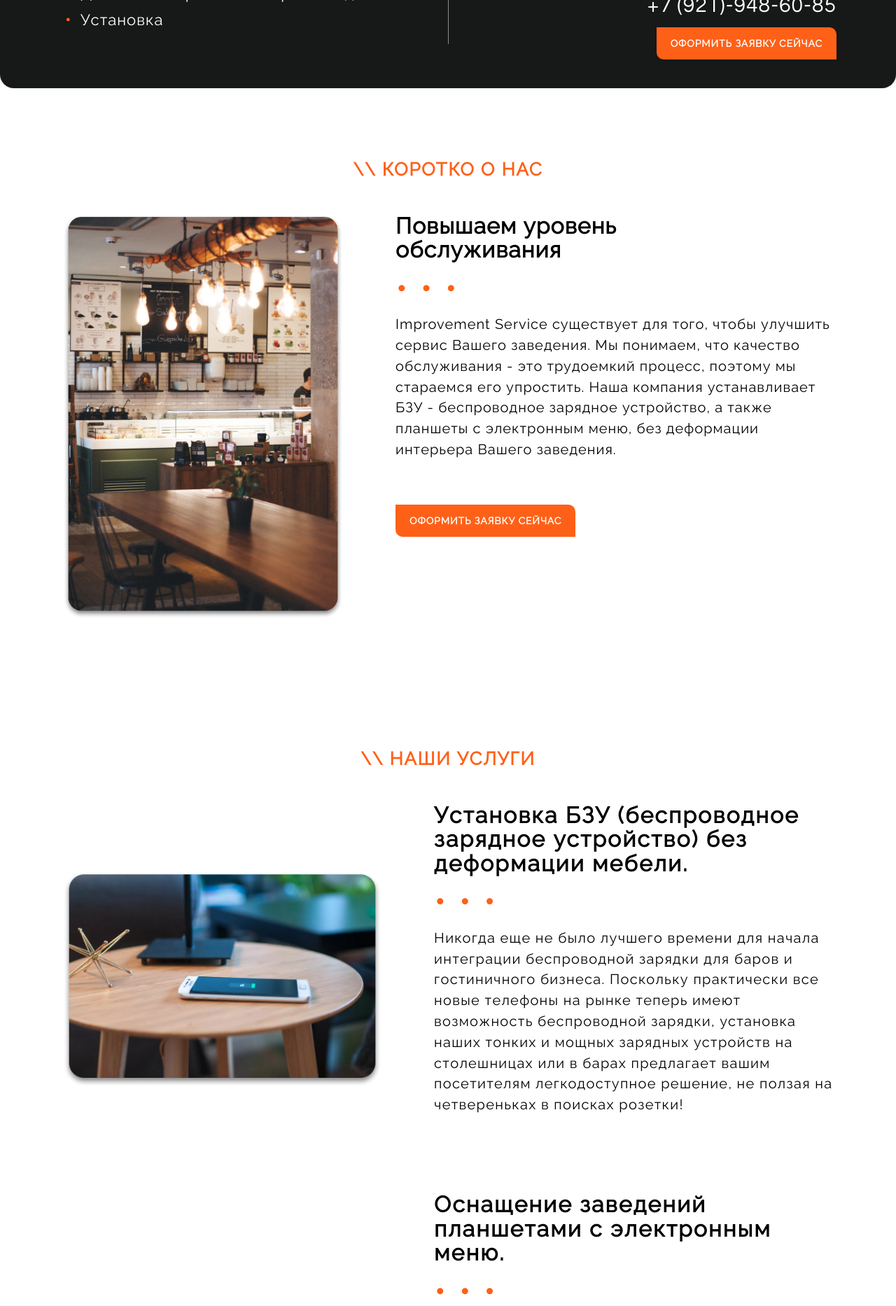
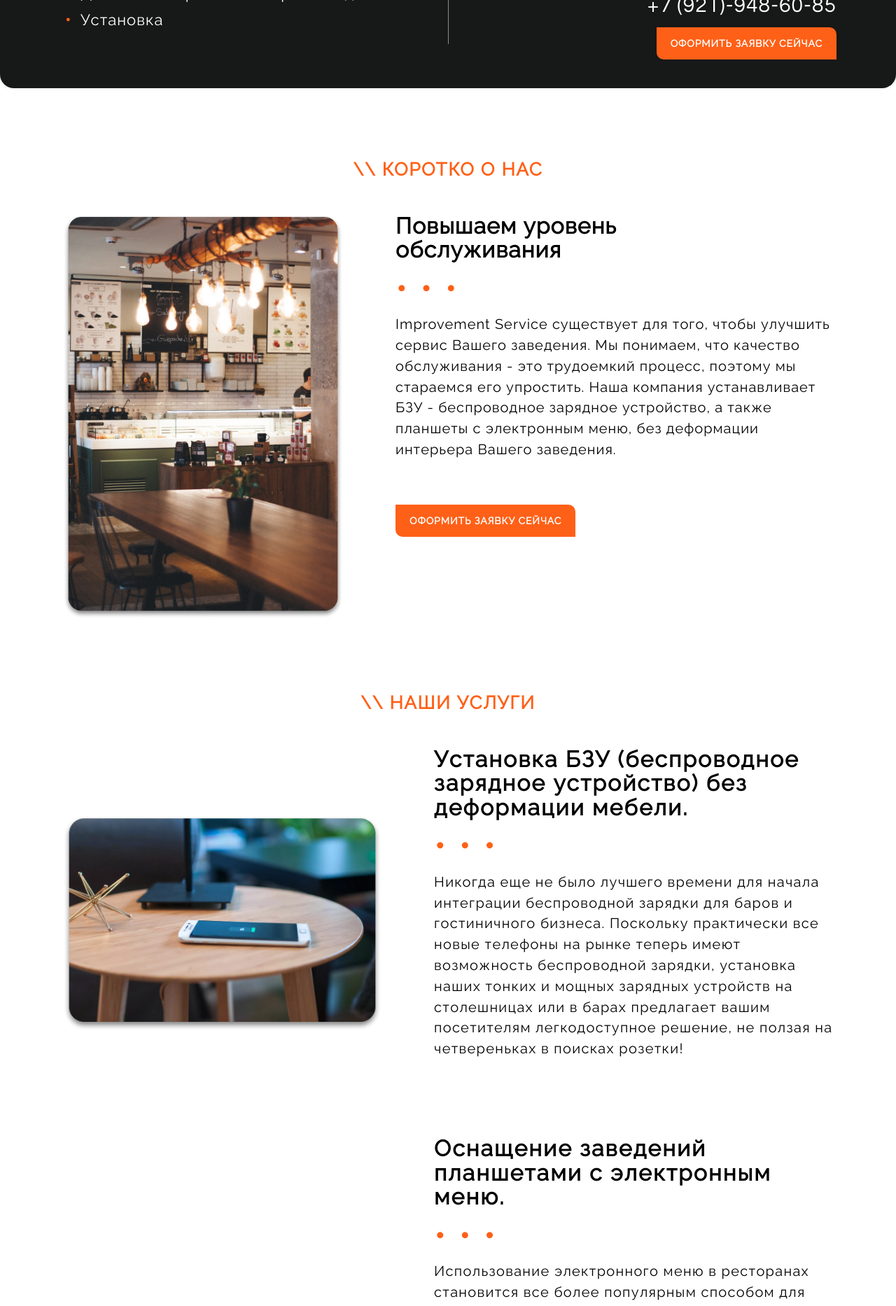
Before and after one commit to ultralukan/test, a Next.js app: page / in a window 1280 px wide. Shown: the part 800-2666 px from the top of the page at 70% size. Built offline with nearby package versions, Linux system fonts and the light colour scheme; a web font is replaced by a local one.

Commit message:
update 10

```diff
--- a/src/components/About/styles.module.scss
+++ b/src/components/About/styles.module.scss
@@ -41,12 +41,12 @@
     letter-spacing: 0.065em;
     margin-bottom: 50px;
   }
-  padding: 60px 40px;
+  padding: 60px 40px 0;
   @include for-desktop-up {
-    padding: 80px 90px;
+    padding: 80px 90px 0;
   }
   @include for-big-desktop-up {
-    padding: 80px 120px;
+    padding: 80px 120px 0;
   }
 }
 
@@ -125,7 +125,7 @@
     }
 
   }
-  margin-bottom: 60px;
+
 }
 
 .about_text_dots {
--- a/src/components/Profit/styles.module.scss
+++ b/src/components/Profit/styles.module.scss
@@ -42,7 +42,7 @@
     letter-spacing: 0.065em;
     margin-bottom: 50px;
   }
-  padding: 60px 40px;
+  padding: 60px 40px 40px;
 
   @include for-phone-only {
     padding-top: 0;
@@ -54,12 +54,12 @@
   }
 
   @include for-desktop-up {
-    padding: 80px 90px;
+    padding: 80px 90px 40px;
     width: 75%;
   }
   @include for-big-desktop-up {
     width: 65%;
-    padding: 80px 120px;
+    padding: 80px 120px 40px;
   }
 
   h3 {
--- a/src/components/Service/styles.module.scss
+++ b/src/components/Service/styles.module.scss
@@ -43,12 +43,12 @@
     margin-bottom: 50px;
   }
 
-  padding: 60px 40px;
+  padding: 60px 40px 0;
   @include for-desktop-up {
-    padding: 80px 90px;
+    padding: 80px 90px 0;
   }
   @include for-big-desktop-up {
-    padding: 80px 120px;
+    padding: 80px 120px 0;
   }
 }
 
```
